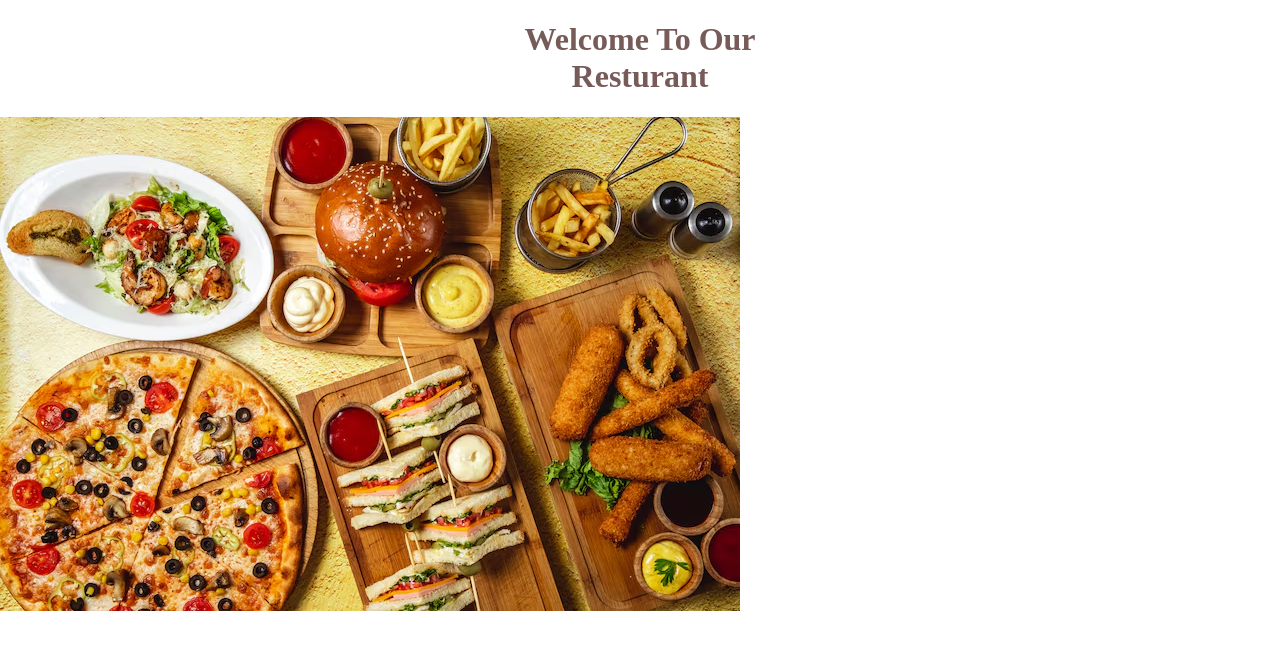
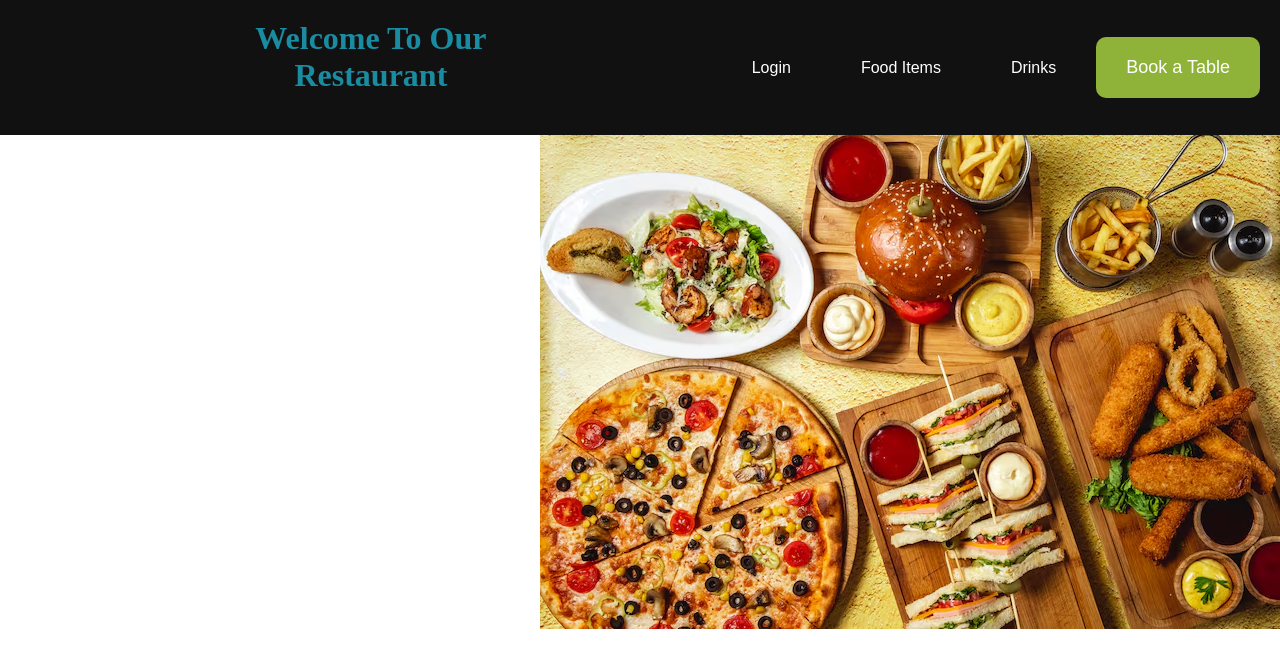
Before and after one commit to Nishann7/Decode-Lab-project, a plain HTML site: page index.html in a window 1280 px wide. Drawn offline with Linux system fonts and the light colour scheme.

Commit message:
created buttons and managed colors

```diff
--- a/index.html
+++ b/index.html
@@ -6,14 +6,30 @@
     <title>Document</title>
     <link rel="stylesheet" href="style.css">
 </head>
+
 <body>
+
+<div class="container">
+
     <div class="text">
-    <h1 class="heading">Welcome To Our <br>
-        <span>Resturant</span>
-    </h1>
+        <h1 class="heading">
+            Welcome To Our <br>
+            <span>Restaurant</span>
+        </h1>
     </div>
-    <div class="image">
+
+    <div class="buttons">
+        <button>Login</button>
+        <button>Food Items</button>
+        <button>Drinks</button>
+        <button class="book">Book a Table</button>
+    </div>
+
+</div>
+
+<div class="image">
     <img src="food.avif">
-    </div>
+</div>
+
 </body>
 </html>
--- a/style.css
+++ b/style.css
@@ -1,44 +1,47 @@
-/* body{
-    background-color: #81A094;
+body{
     margin: 0;
-     padding: 0;
+    border: 0;
+}
+
+.container{
+    display: flex;
+    justify-content: space-between;
+    align-items: center;
+    padding: 20px;
+    background-color: rgb(18, 17, 17);
+}
+
+.text{
+    flex: 1;
+    text-align: center;
+}
+
+.text h1{
+    color: #1a8ca2;
+    margin-top: 0;
+    text-align: center;
+}
+
+.buttons{
+    display: flex;
+    gap: 10px;
+}
+
+button{
+    padding: 10px 30px;
+    background-color: transparent;
+    border: none;
+    color: white;
+    cursor: pointer;
+    font-size: medium;
+}
+.book{
+    font-size: large;
+    background-color:#8FB339;
+    padding: 20px 30px;
+    border-radius: 10px;
+}
+.image{
+    float: right;
 
 }
-.heading{
-    margin-top: 0;
-    border: 10px;
-    text-align: corner;
-    color: #775B59;
-}
-.heading span{
-    margin-top: 10px;
-    margin-bottom: 0;
-    color: #ab4c45;
-}
-div{
-    margin: 0;
-border-radius: 10px;
-height: 100px;
-    background-color: #81A094;
-    margin-top: auto;
-    width: 300px;
-
-}
-.image{
-    width: 500px;
-   float: right;
-   margin-top: 0;
-   position:absolute;
-
-} */
-
-body{
-    margin: 0%;
-    border: 0;
-
-}
-.text h1{
-    text-align: center;
-    color:#775B59 ;
-    margin-top: 0.5;
-}
```
